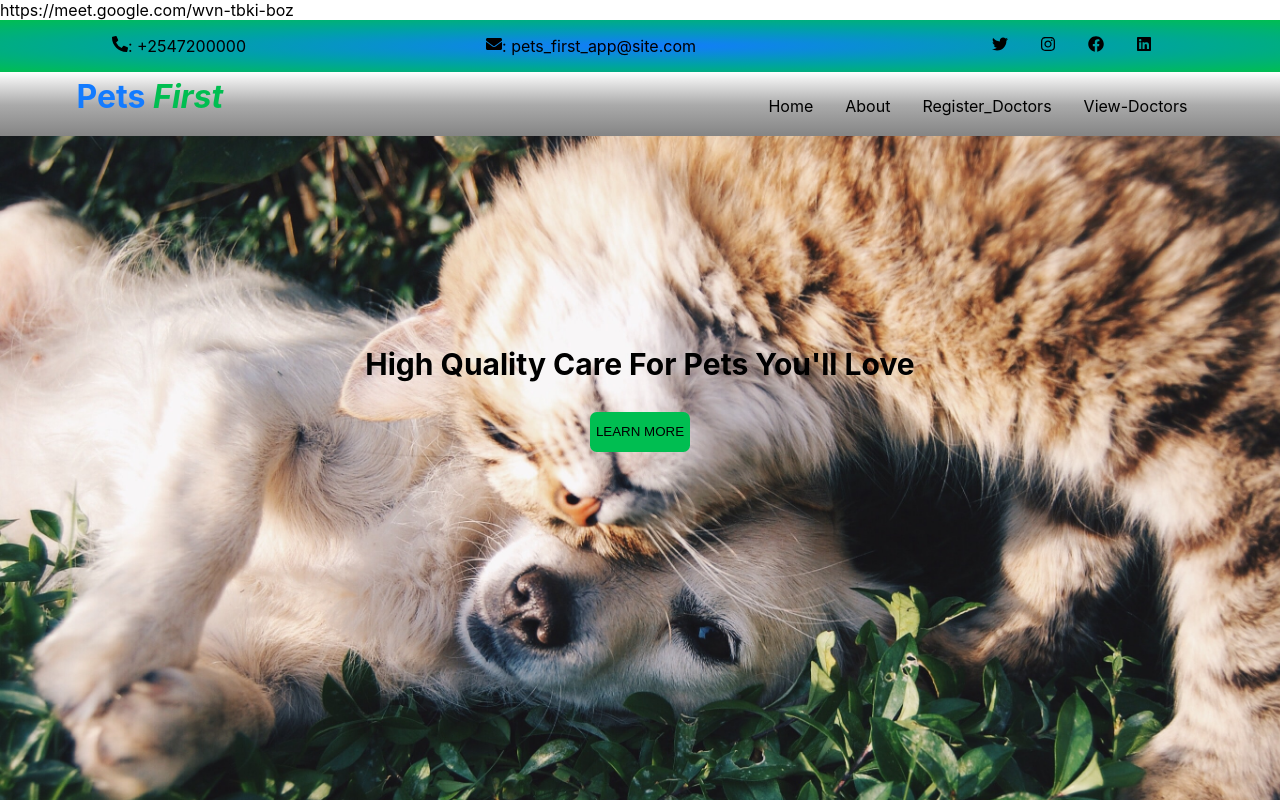
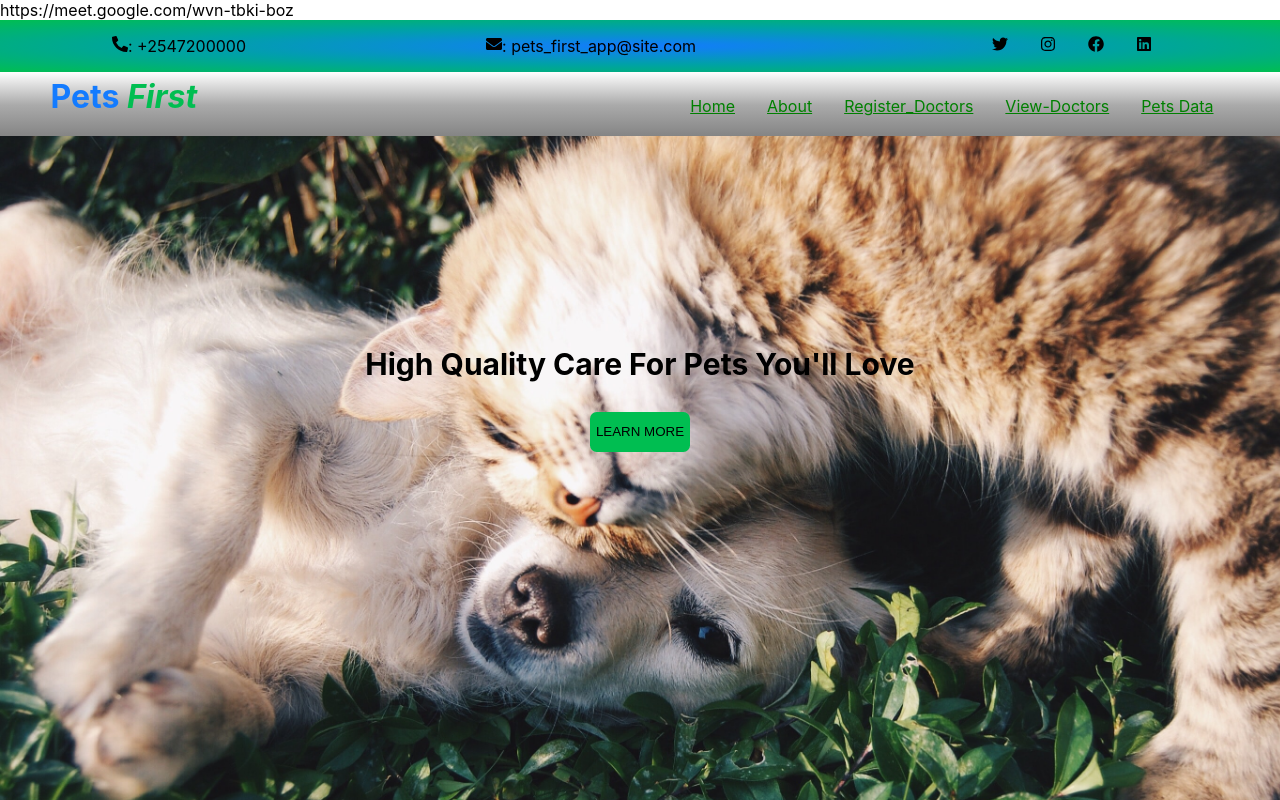
Before and after one commit to MissZamzam/group-7, a React (Create React App) app in the folder client/says-my-vet/: page / in a window 1280 px wide. Shown: the top 800 px of the page. Built offline with nearby package versions, Linux system fonts and the light colour scheme.

Commit message:
connect routes

```diff
--- a/client/says-my-vet/src/components/NavBar/NavBar.component.js
+++ b/client/says-my-vet/src/components/NavBar/NavBar.component.js
@@ -46,10 +46,11 @@ const NavBar = () => {
         </div>
         <div className="routes">
           <ul>
-            <li> <Link to="/home"/>Home</li>
-            <li> <Link to="/about"/>About</li>
-            <li> <Link to="/registerdoc"/>Register_Doctors</li>
-            <li> <Link to="/viewdoc"/>View-Doctors</li>
+            <li> <Link to="/">Home</Link></li>
+            <li> <Link to="about">About</Link></li>
+            <li> <Link to="registerdoc">Register_Doctors</Link></li>
+            <li> <Link to="viewdoc">View-Doctors</Link></li>
+            <li> <Link to="petsdata">Pets Data</Link></li>
             {/* <li> <Link to="/home"/>Pets Data</li> */}
           </ul>
         </div>
```
